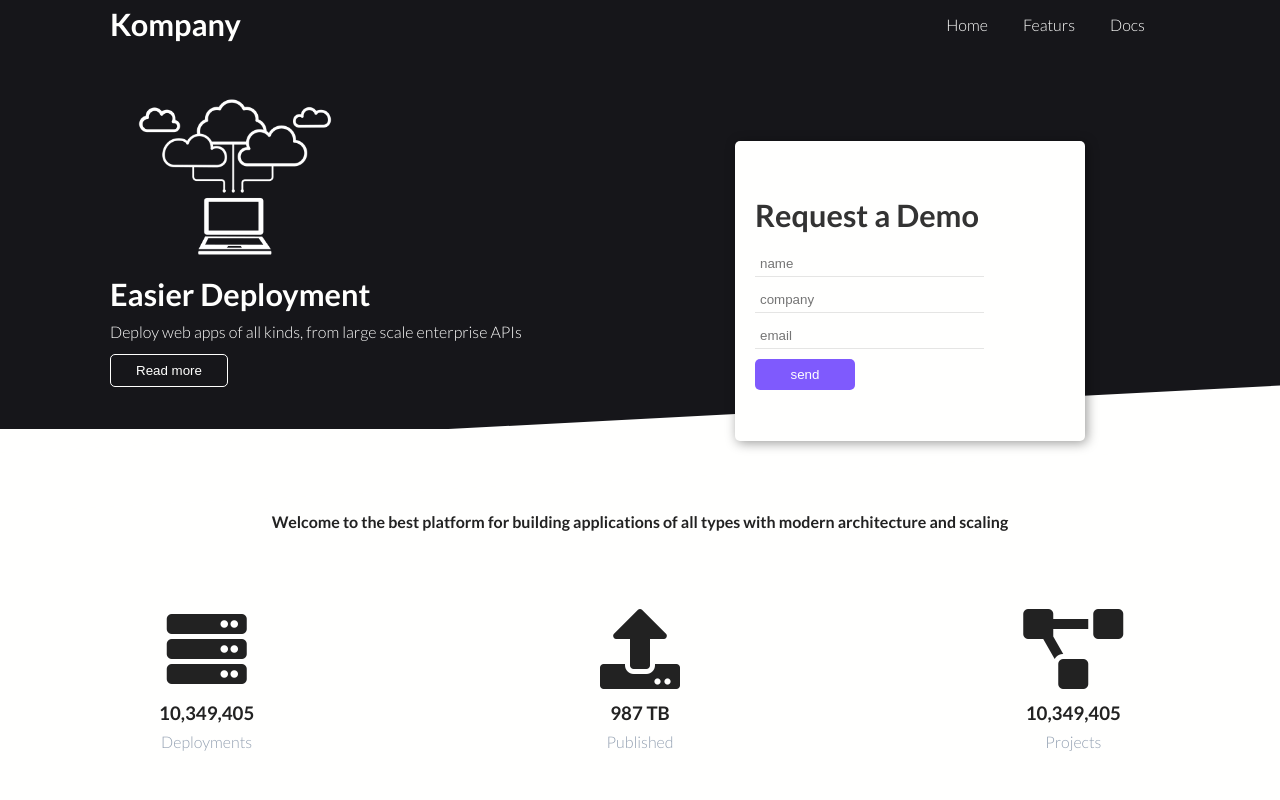
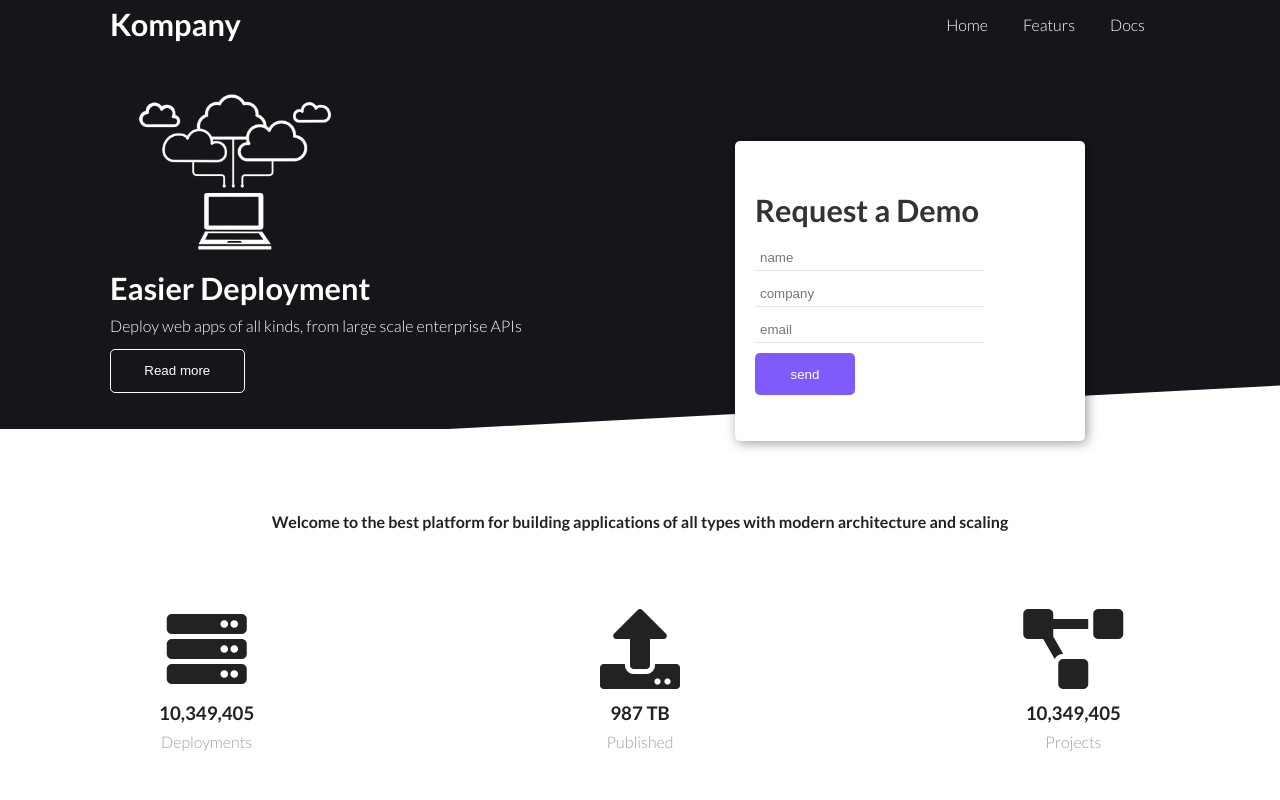
Before and after one commit to ronin199800/a-simple-responsive-homepage, a plain HTML site: page index.html in a window 1280 px wide. Shown: the top 800 px of the page. Drawn offline with Linux system fonts and the light colour scheme.

Commit message:
facion added

```diff
--- a/index.css
+++ b/index.css
@@ -116,12 +116,14 @@ input:focus{
     outline: 0;
 }
 .btn{
-    padding: 8px 25px;
+    padding: 1.0001em 2.5em;
     border: 0;
     border-radius: 5px;
     margin-top: 10px;
     display: inline-block;
+
 }
+.btn:focus,
 .btn:hover{
     animation: scale 130ms ease-in;
     animation-fill-mode: forwards;
--- a/index.html
+++ b/index.html
@@ -6,6 +6,7 @@
     <meta name="viewport" content="width=device-width, initial-scale=1.0">
     <link rel="stylesheet" href="index.css">
     <link rel="stylesheet" href="https://cdnjs.cloudflare.com/ajax/libs/font-awesome/5.15.1/css/all.min.css" integrity="sha512-+4zCK9k+qNFUR5X+cKL9EIR+ZOhtIloNl9GIKS57V1MyNsYpYcUrUeQc9vNfzsWfV28IaLL3i96P9sdNyeRssA==" crossorigin="anonymous" />
+    <link rel="shortcut icon" href="images/favicon/k.png" type="image/x-icon">
     <title>Ronin|advance projrct</title>
 </head>
 <body>
```
Also changed, not shown: images/favicon/k.png (added).
